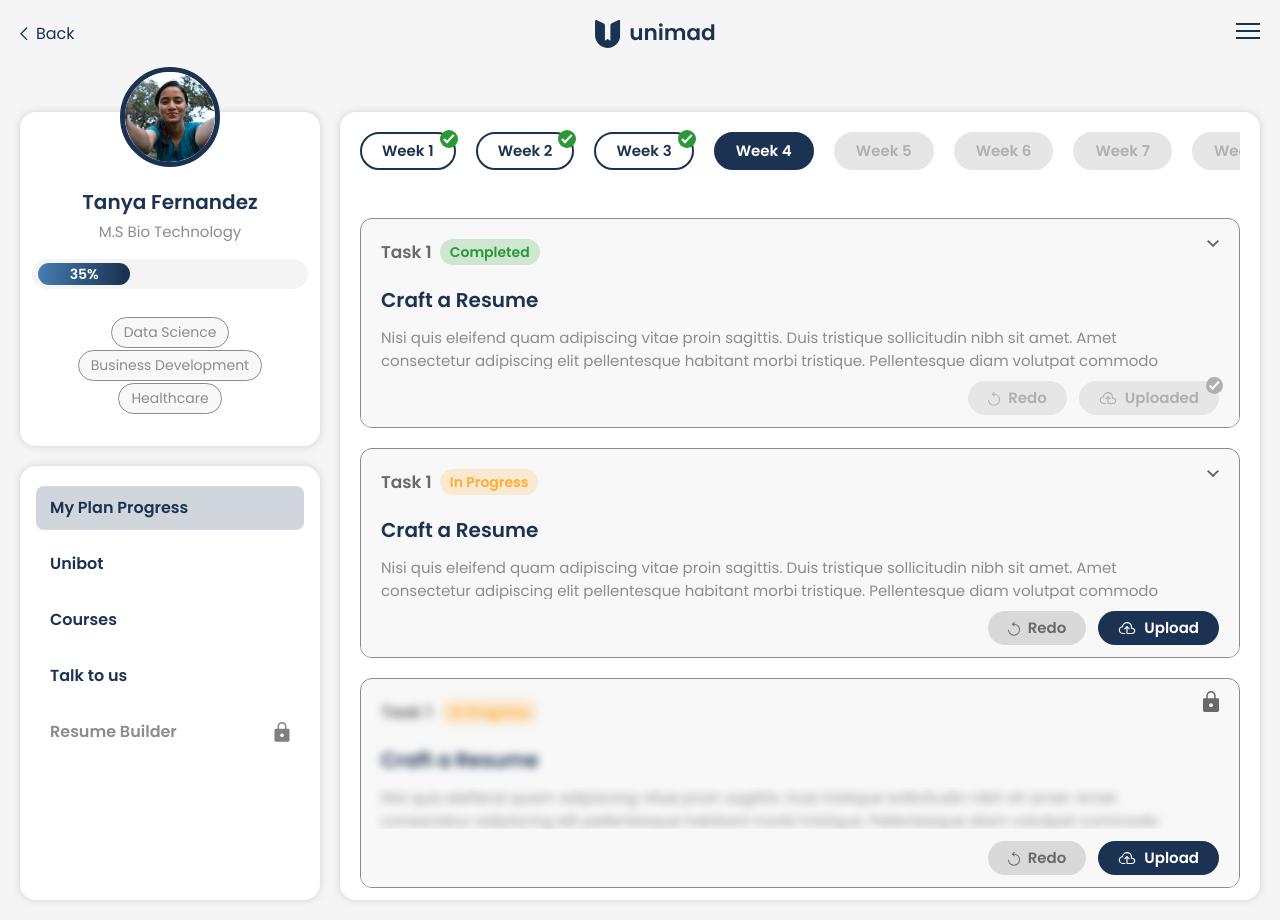
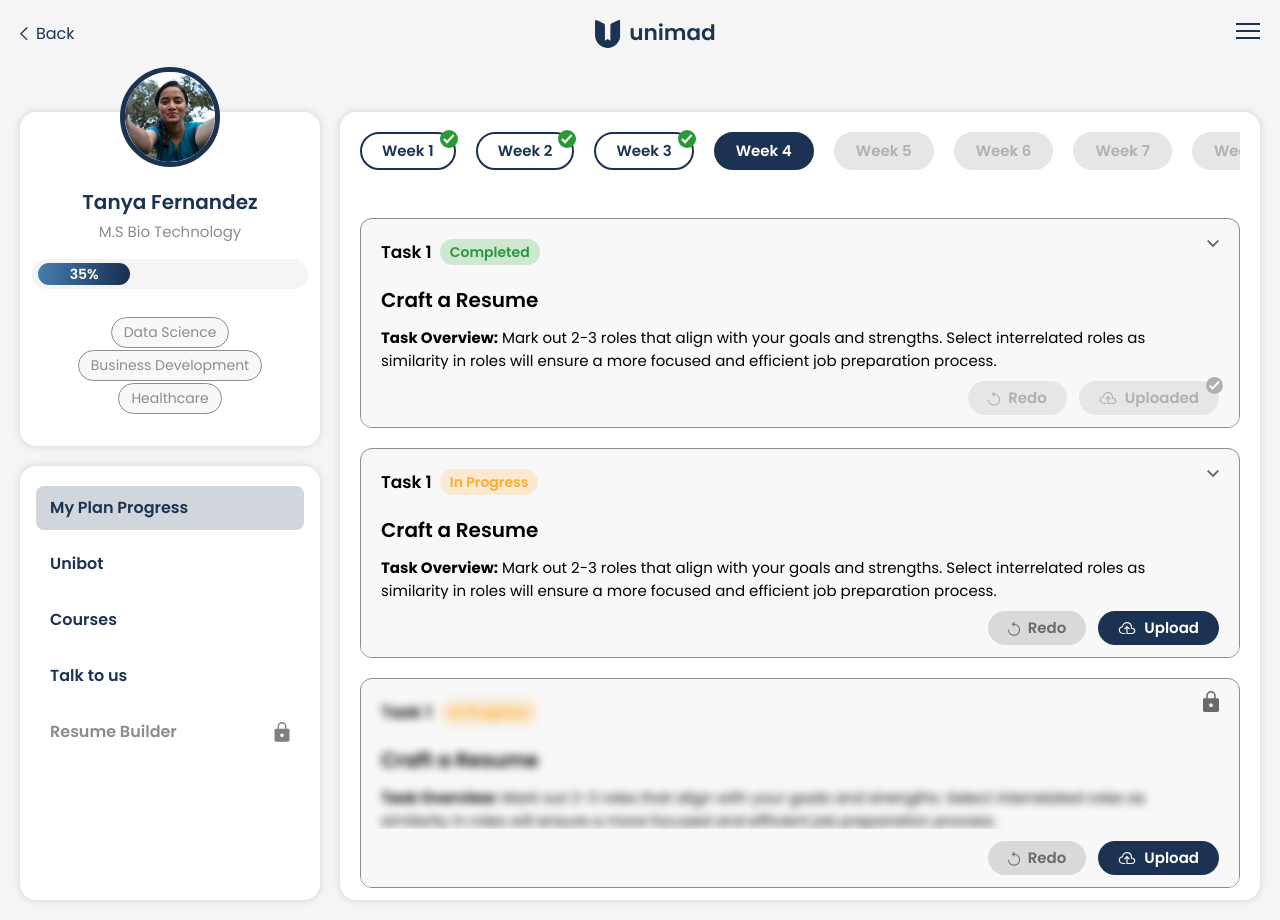
Before and after one commit to sulaimanwebdev/Unimad-V2, a Next.js app: page /uniprep in a window 1280 px wide. Built offline with nearby package versions, Linux system fonts and the light colour scheme.

Commit message:
almost done

```diff
--- a/src/components/Task.js
+++ b/src/components/Task.js
@@ -31,23 +31,44 @@ const Task = (props) => {
             :
             <div className="absolute top-3 right-5"><svg width="16" height="21" viewBox="0 0 16 21" fill="none" xmlns="http://www.w3.org/2000/svg"><path d="M1.5 21C1.0875 21 0.734375 20.8531 0.440625 20.5594C0.146875 20.2656 0 19.9125 0 19.5V8.65C0 8.2375 0.146875 7.88438 0.440625 7.59063C0.734375 7.29688 1.0875 7.15 1.5 7.15H3.25V4.75C3.25 3.43583 3.71338 2.31563 4.64015 1.38938C5.56692 0.463125 6.68775 0 8.00265 0C9.31755 0 10.4375 0.463125 11.3625 1.38938C12.2875 2.31563 12.75 3.43583 12.75 4.75V7.15H14.5C14.9125 7.15 15.2656 7.29688 15.5594 7.59063C15.8531 7.88438 16 8.2375 16 8.65V19.5C16 19.9125 15.8531 20.2656 15.5594 20.5594C15.2656 20.8531 14.9125 21 14.5 21H1.5ZM8.0042 16C8.53473 16 8.9875 15.8164 9.3625 15.4492C9.7375 15.082 9.925 14.6406 9.925 14.125C9.925 13.625 9.7361 13.1708 9.3583 12.7625C8.9805 12.3542 8.52633 12.15 7.9958 12.15C7.46527 12.15 7.0125 12.3542 6.6375 12.7625C6.2625 13.1708 6.075 13.6292 6.075 14.1375C6.075 14.6458 6.2639 15.0833 6.6417 15.45C7.0195 15.8167 7.47367 16 8.0042 16ZM4.75 7.15H11.25V4.75C11.25 3.84722 10.9343 3.07986 10.3029 2.44792C9.67157 1.81597 8.9049 1.5 8.00295 1.5C7.10098 1.5 6.33333 1.81597 5.7 2.44792C5.06667 3.07986 4.75 3.84722 4.75 4.75V7.15Z" fill="#696969"/></svg></div>
           }
-          <div className="flex items-center gap-2">
-            <div className={`text-[17px] text-[#696969] font-semibold ${props.locked === true ? "blur-[4px]" : ""}`}>Task 1</div>
+          <div className="flex items-center gap-2 mb-5">
+            <div className={`text-[17px] text-black font-semibold ${props.locked === true ? "blur-[4px]" : ""}`}>Task 1</div>
             <div className={`bg-opacity-20 text-[14px] font-semibold leading-none rounded-full px-2.5 py-1.5 ${props.state === "Completed" ? "bg-[#299935] text-[#299935]" : "bg-[#FFAC33] text-[#FFAC33]"} ${props.locked === true ? "blur-[4px]" : ""}`}>{props.state === "Completed" ? "Completed" : "In Progress"}</div>
           </div>
-          <div className={`text-[20px] font-semibold mb-3 mt-5 ${props.locked === true ? "blur-[4px]" : ""}`}>Craft a Resume</div>
           <div className={`customScroll h-full max-h-[500px] -ml-2 pl-2 pr-2 ${task === true ? "overflow-y-auto" : "overflow-hidden"}`}>
-            <div className={`text-[#8C8C8C] text-[15px] max-w-[800px] ${props.locked === true ? "blur-[4px]" : ""}`}>Nisi quis eleifend quam adipiscing vitae proin sagittis. Duis tristique sollicitudin nibh sit amet. Amet consectetur adipiscing elit pellentesque habitant morbi tristique. Pellentesque diam volutpat commodo sed.<br/><br/> Maecenas pharetra convallis posuere morbi leo urna molestie. Nisl purus in mollis nunc. Feugiat nibh sed pulvinar proin gravida. Dolor magna eget est lorem ipsum dolor sit. Felis eget velit aliquet sagittis id consectetur purus ut faucibus. Scelerisque mauris pellentesque pulvinar pellentesque habitant morbi. Volutpat lacus laoreet non curabitur gravida arcu ac tortor. Ut venenatis tellus in metus vulputate. Dis parturient montes nascetur ridiculus mus mauris vitae ultricies. Ridiculus mus mauris vitae ultricies leo. Diam vulputate ut pharetra sit amet aliquam.<br/><br/> Maecenas pharetra convallis posuere morbi leo urna molestie. Nisl purus in mollis nunc. Feugiat nibh sed pulvinar proin gravida. Dolor magna eget est lorem ipsum dolor sit. Felis eget velit aliquet sagittis id consectetur purus ut faucibus. Scelerisque mauris pellentesque pulvinar pellentesque habitant morbi. Volutpat lacus laoreet non curabitur gravida arcu ac tortor. Ut venenatis tellus in metus vulputate. Dis parturient montes nascetur ridiculus mus mauris vitae ultricies. Ridiculus mus mauris vitae ultricies leo. Diam vulputate ut pharetra sit amet aliquam.</div>
+            <div className={`text-black text-[15px] max-w-[800px] ${props.locked === true ? "blur-[4px]" : ""}`}>
+            <div className="text-[20px] font-semibold mb-3">Craft a Resume</div>
+
+            <div className="mb-5"><b>Task Overview:</b> Mark out 2-3 roles that align with your goals and strengths. Select interrelated roles as similarity in roles will ensure a more focused and efficient job preparation process.</div>
+
+            <div className="mb-5"><b>Act 1- The Inner Desire</b></div>
+            <div className="mb-5">All mad stories begin with understanding what you want and why you want it. Ask yourself which kind of role you want to pursue and also why do you want to pursue it? Reflect on your academic strengths, projects you've enjoyed, subjects that excite you, and tosks you excel at. Note down all your key skillsets, & competencies. It's essential to understand what hypes you up, as this intrinsic motivation will be key to landing interviews.</div>
+
+            <div className="mb-5"><b>Act 2-Your Destined Roles</b></div>
+            <div className="mb-5">Now uncover the roles that resonate with your core. Utilize resources like Linkedin, Glassdoor, and Indeed to explore job descriptions. Pay attention to roles that frequently appear and those that match your skill set. Attend career fairs and networking events at your university to leam about different positions firsthand.</div>
+
+            <div className="mb-5"><b>Act 3-Your Professional Triad</b></div>
+            <div className="mb-5">From a pyramid of possibilities, emerge your chosen 3 roles that align closely with your strengths and interests. These roles should represent a mix of your passions, skills, market demand, and personals</div>
+
+            </div>
             <div className={`${props.locked === true ? "blur-[4px]" : ""} mt-5`}>
               <div className="bg-main bg-opacity-10 rounded-lg border-[0.25px] border-[#8C8C8C] p-2">
                 <div className="flex items-center justify-between gap-2 mb-5">
                   <div className="text-[15px] font-[500]">Prompt</div>
-                  <button onClick={handleCopyClick} className="bg-white rounded-lg flex items-center gap-2 text-[14px] px-4 py-2"><svg xmlns="http://www.w3.org/2000/svg" className={copyTextState === false ? "": "hidden"} width="16" height="16" fill="currentColor" viewBox="0 0 16 16"><path d="M4 1.5H3a2 2 0 0 0-2 2V14a2 2 0 0 0 2 2h10a2 2 0 0 0 2-2V3.5a2 2 0 0 0-2-2h-1v1h1a1 1 0 0 1 1 1V14a1 1 0 0 1-1 1H3a1 1 0 0 1-1-1V3.5a1 1 0 0 1 1-1h1z"/><path d="M9.5 1a.5.5 0 0 1 .5.5v1a.5.5 0 0 1-.5.5h-3a.5.5 0 0 1-.5-.5v-1a.5.5 0 0 1 .5-.5zm-3-1A1.5 1.5 0 0 0 5 1.5v1A1.5 1.5 0 0 0 6.5 4h3A1.5 1.5 0 0 0 11 2.5v-1A1.5 1.5 0 0 0 9.5 0z"/></svg> <svg xmlns="http://www.w3.org/2000/svg" className={copyTextState === true ? "": "hidden"} width="16" height="16" fill="currentColor" class="bi bi-clipboard-check" viewBox="0 0 16 16"><path fillRule="evenodd" d="M10.854 7.146a.5.5 0 0 1 0 .708l-3 3a.5.5 0 0 1-.708 0l-1.5-1.5a.5.5 0 1 1 .708-.708L7.5 9.793l2.646-2.647a.5.5 0 0 1 .708 0z"/><path d="M4 1.5H3a2 2 0 0 0-2 2V14a2 2 0 0 0 2 2h10a2 2 0 0 0 2-2V3.5a2 2 0 0 0-2-2h-1v1h1a1 1 0 0 1 1 1V14a1 1 0 0 1-1 1H3a1 1 0 0 1-1-1V3.5a1 1 0 0 1 1-1h1z"/><path d="M9.5 1a.5.5 0 0 1 .5.5v1a.5.5 0 0 1-.5.5h-3a.5.5 0 0 1-.5-.5v-1a.5.5 0 0 1 .5-.5zm-3-1A1.5 1.5 0 0 0 5 1.5v1A1.5 1.5 0 0 0 6.5 4h3A1.5 1.5 0 0 0 11 2.5v-1A1.5 1.5 0 0 0 9.5 0z"/></svg> {copyTextState === false ? "Copy" : "Copied"}</button>
+                  <button onClick={handleCopyClick} className="bg-white rounded-lg flex items-center gap-2 text-[14px] px-4 py-2">
+                    {
+                      copyTextState === false ?
+                      <svg xmlns="http://www.w3.org/2000/svg" width="16" height="16" fill="currentColor" viewBox="0 0 16 16"><path d="M4 1.5H3a2 2 0 0 0-2 2V14a2 2 0 0 0 2 2h10a2 2 0 0 0 2-2V3.5a2 2 0 0 0-2-2h-1v1h1a1 1 0 0 1 1 1V14a1 1 0 0 1-1 1H3a1 1 0 0 1-1-1V3.5a1 1 0 0 1 1-1h1z"/><path d="M9.5 1a.5.5 0 0 1 .5.5v1a.5.5 0 0 1-.5.5h-3a.5.5 0 0 1-.5-.5v-1a.5.5 0 0 1 .5-.5zm-3-1A1.5 1.5 0 0 0 5 1.5v1A1.5 1.5 0 0 0 6.5 4h3A1.5 1.5 0 0 0 11 2.5v-1A1.5 1.5 0 0 0 9.5 0z"/></svg>
+                      :
+                      <svg xmlns="http://www.w3.org/2000/svg" width="16" height="16" fill="currentColor" class="bi bi-clipboard-check" viewBox="0 0 16 16"><path fillRule="evenodd" d="M10.854 7.146a.5.5 0 0 1 0 .708l-3 3a.5.5 0 0 1-.708 0l-1.5-1.5a.5.5 0 1 1 .708-.708L7.5 9.793l2.646-2.647a.5.5 0 0 1 .708 0z"/><path d="M4 1.5H3a2 2 0 0 0-2 2V14a2 2 0 0 0 2 2h10a2 2 0 0 0 2-2V3.5a2 2 0 0 0-2-2h-1v1h1a1 1 0 0 1 1 1V14a1 1 0 0 1-1 1H3a1 1 0 0 1-1-1V3.5a1 1 0 0 1 1-1h1z"/><path d="M9.5 1a.5.5 0 0 1 .5.5v1a.5.5 0 0 1-.5.5h-3a.5.5 0 0 1-.5-.5v-1a.5.5 0 0 1 .5-.5zm-3-1A1.5 1.5 0 0 0 5 1.5v1A1.5 1.5 0 0 0 6.5 4h3A1.5 1.5 0 0 0 11 2.5v-1A1.5 1.5 0 0 0 9.5 0z"/></svg>
+                    }
+                    { copyTextState === false ? "Copy" : "Copied" }
+                    </button>
                 </div>
-                <div className="text-[#8C8C8C] text-[15px]">{copyText}</div>
+                <div className="text-[#6b6b6b] text-[15px]">{copyText}</div>
               </div>
 
-              {task === true ? <iframe className="mt-5" width="100%" height="380" src="https://www.youtube.com/embed/NHLnjWTEZps" title="Testing Gemini: Turning images into code" frameBorder="0" allow="accelerometer; clipboard-write; encrypted-media; gyroscope;"></iframe> : null}
+              {task === true ? <iframe className="mt-5" width="100%" height="380" src="https://www.youtube.com/embed/NHLnjWTEZps" title="Testing Gemini: Turning images into code" allow="accelerometer; clipboard-write; encrypted-media; gyroscope;"></iframe> : null}
             </div>
           </div>
           <div className="absolute bottom-0 right-0 w-full flex items-center justify-end gap-3 flex-wrap whitespace-nowrap bg-[#F8F8F8] py-3 px-5">
--- a/src/pages/index.js
+++ b/src/pages/index.js
@@ -5,13 +5,9 @@ import Fade from "react-reveal/Fade";
 import { TypeAnimation } from "react-type-animation";
 import ChatBotHome from "@/components/ChatBotHome";
 
-
 const Home = () => {
 
   const text = "MAD LIVES. MAD VIBES. MAD LIVES. MAD VIBES. MAD LIVES. MAD VIBES. MAD LIVES. MAD VIBES. MAD LIVES. MAD VIBES. MAD LIVES. MAD VIBES. MAD LIVES. MAD VIBES. MAD LIVES. MAD VIBES. MAD LIVES. MAD VIBES. MAD LIVES. MAD VIBES. MAD LIVES. MAD VIBES. MAD LIVES. MAD VIBES. ";
-
-
-
 
   return (
     <div className="overflow-hidden">
--- a/src/styles/globals.css
+++ b/src/styles/globals.css
@@ -106,3 +106,35 @@ body {
   opacity: 0;
   transition: opacity 0.7s ease;
 }
+
+/* Chat Loading Animation */
+@keyframes lds-dots {
+  0%, 20% {
+    transform: scale(1);
+  }
+  50% {
+    transform: scale(1.5);
+  }
+  100% {
+    transform: scale(1);
+  }
+}
+
+.lds-dots div {
+  animation: lds-dots 1.2s cubic-bezier(0.5, 0, 1, 1) infinite;
+}
+
+.lds-dots div:nth-child(1) {
+  left: 3px;
+  animation-delay: 0s;
+}
+
+.lds-dots div:nth-child(2) {
+  left: 12px;
+  animation-delay: -0.4s;
+}
+
+.lds-dots div:nth-child(3) {
+  left: 20px;
+  animation-delay: -0.8s;
+}
```
Also changed, not shown: src/components/ChatBotHome.js (+20 -1 lines), src/components/ChatBotUniprep.js (+24 -3 lines), src/components/Footer.js.
